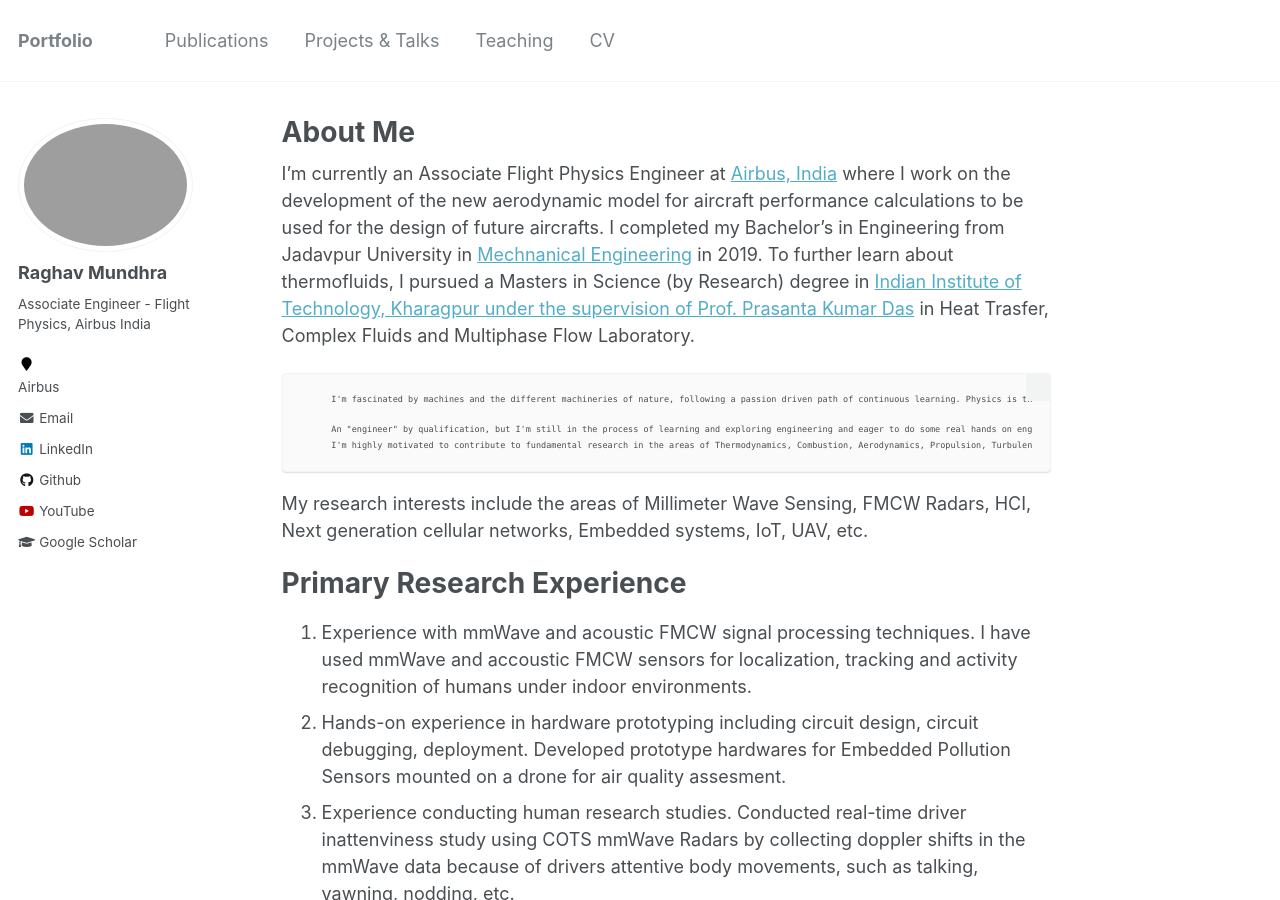
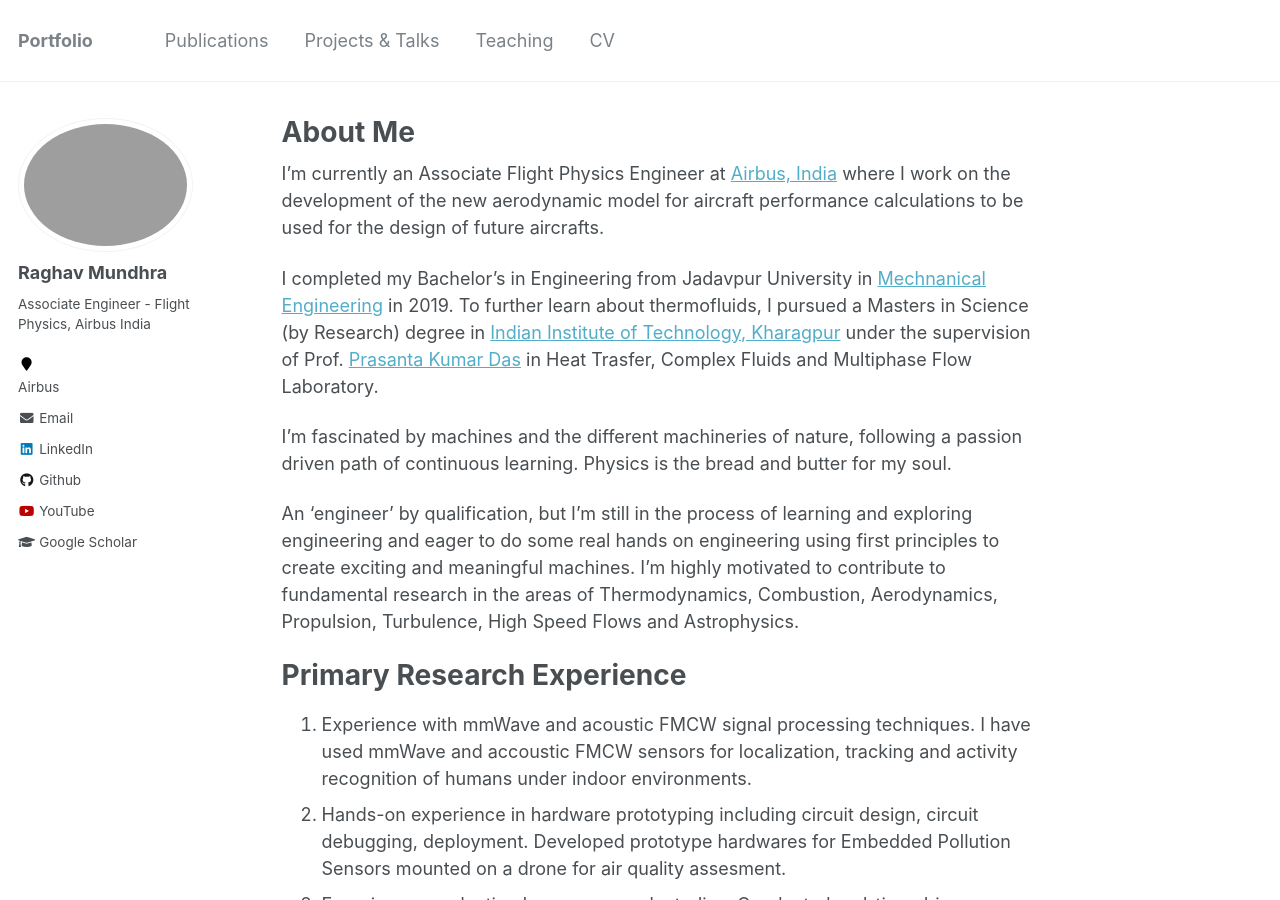
Before and after one commit to RaghavMundhra/Raghav.Mundhra, a Jekyll site: the page built from _pages/about.md, in a window 1280 px wide and 900 px high. Built offline with Jekyll 4.4.1, drawn with Linux system fonts in a browser that asks for light colours; some of the changed lines change nothing that is shown.

Commit message:
Update about.md

```diff
--- a/_pages/about.md
+++ b/_pages/about.md
@@ -8,24 +8,21 @@
   - /about.html
 ---
 
- I'm currently an Associate Flight Physics Engineer at <a href="https://www.airbus.com/en">Airbus, India</a> where I work on
-         the development of the new aerodynamic model for aircraft performance calculations to be used for the design of future aircrafts.
-          I completed my Bachelor's in Engineering from Jadavpur University in <a href="https://jadavpuruniversity.in/academics/mechanical-engineering/">
-            Mechnanical Engineering</a> in 2019. To further learn about thermofluids, I pursued a Masters in Science (by Research) degree in
-          <a href="https://www.iitkgp.ac.in/">Indian Institute of Technology, Kharagpur under the supervision of Prof.
-          <a href="https://www.iitkgp.ac.in/department/ME/faculty/me-pkd">Prasanta Kumar Das</a> in Heat Trasfer, Complex Fluids and Multiphase Flow Laboratory.
+ I'm currently an Associate Flight Physics Engineer at <a href="https://www.airbus.com/en">Airbus, India</a> where I work on the development of the new aerodynamic model for aircraft performance calculations to be used for the design of future aircrafts.
 
-          I'm fascinated by machines and the different machineries of nature, following a passion driven path of continuous learning. Physics is the bread and butter for my soul.
+I completed my Bachelor's in Engineering from Jadavpur University in [Mechnanical Engineering](https://jadavpuruniversity.in/academics/mechanical-engineering/) in 2019. To further learn about thermofluids, I pursued a Masters in Science (by Research) degree in [Indian Institute of Technology, Kharagpur](https://www.iitkgp.ac.in/) under the supervision of Prof. [ Prasanta Kumar Das](https://www.iitkgp.ac.in/department/ME/faculty/me-pkd) in Heat Trasfer, Complex Fluids and Multiphase Flow Laboratory.
 
-          An "engineer" by qualification, but I'm still in the process of learning and exploring engineering and eager to do some real hands on engineering using first principles to create exciting and meaningful machines.
-          I'm highly motivated to contribute to fundamental research in the areas of Thermodynamics, Combustion, Aerodynamics, Propulsion, Turbulence, High Speed Flows and Astrophysics.
+
+I'm fascinated by machines and the different machineries of nature, following a passion driven path of continuous learning. Physics is the bread and butter for my soul.
+
+An 'engineer' by qualification, but I'm still in the process of learning and exploring engineering and eager to do some real hands on engineering using first principles to create exciting and meaningful machines. I'm highly motivated to contribute to fundamental research in the areas of Thermodynamics, Combustion, Aerodynamics, Propulsion, Turbulence, High Speed Flows and Astrophysics.
 
 
 <!-- I am currently a research scholar in the Department of [Computer Science and Engineering](http://cse.iitkgp.ac.in/) at IIT Kharagpur, West Bengal. I am pursuing my Ph.D. under the supervision of Prof. [Sandip Chakraborty](https://cse.iitkgp.ac.in/~sandipc/). I am also a member of the research group [Ubiquitous Networked Systems Lab (UbiNet)](https://cse.iitkgp.ac.in/resgrp/ubinet/).
 
- Moreover, as a Visiting Postgraduate Research Student at the esteemed School of Computing and Information Systems at Singapore Management University ([SMU](https://www.smu.edu.sg/)), I am engaged in research work within the dynamic domain of the Human-Machine Collaborative Systems LAB, collaborating closely with [Prof. Archan Misra](https://sites.google.com/view/archan-misra) and [Prof. Thivya Kandappu](https://faculty.smu.edu.sg/profile/thivya-kandappu-541). -->
+ Moreover, as a Visiting Postgraduate Research Student at the esteemed School of Computing and Information Systems at Singapore Management University ([SMU](https://www.smu.edu.sg/)), I am engaged in research work within the dynamic domain of the Human-Machine Collaborative Systems LAB, collaborating closely with [Prof. Archan Misra](https://sites.google.com/view/archan-misra) and [Prof. Thivya Kandappu](https://faculty.smu.edu.sg/profile/thivya-kandappu-541).
 
-My research interests include the areas of Millimeter Wave Sensing, FMCW Radars, HCI, Next generation cellular networks, Embedded systems, IoT, UAV, etc.
+My research interests include the areas of Millimeter Wave Sensing, FMCW Radars, HCI, Next generation cellular networks, Embedded systems, IoT, UAV, etc.-->
 
 
 Primary Research Experience
```
